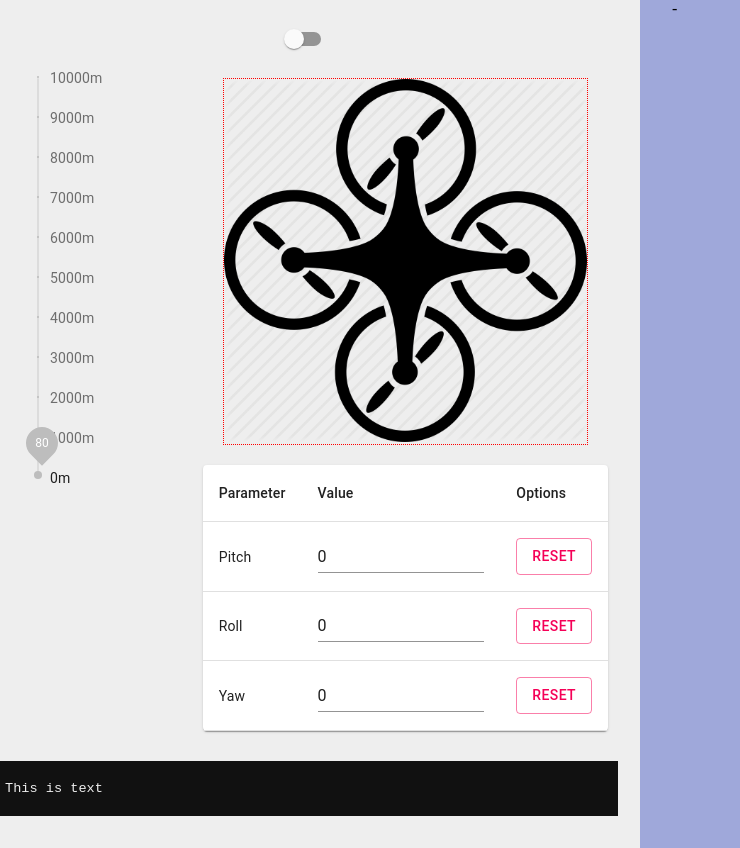
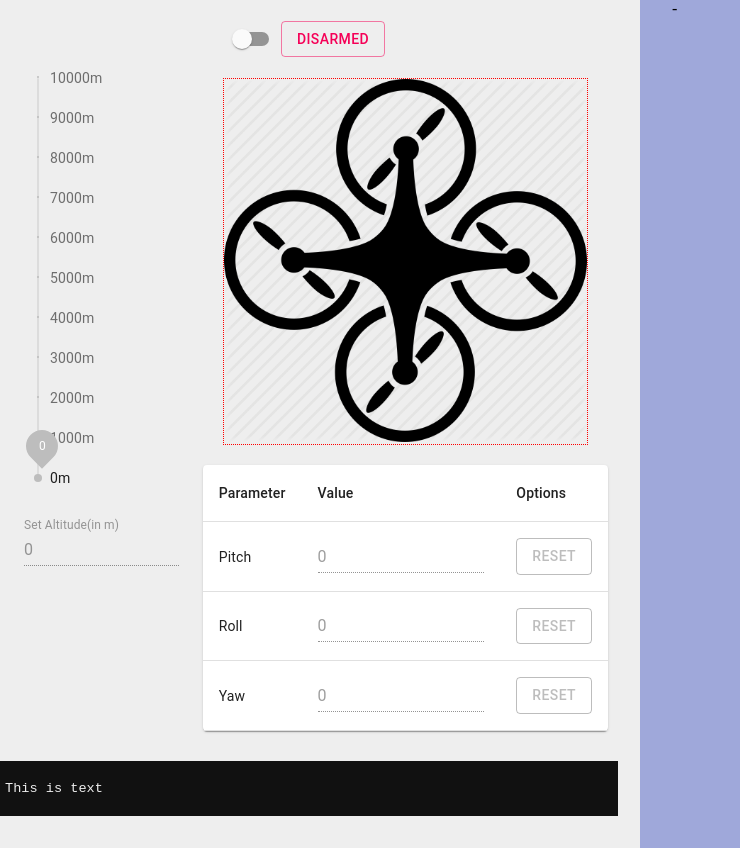
Before and after one commit to alcatraz627/MissionControl, a React app: page / in a window 1280 px wide. Shown: the top 848 px of the page, without its empty margins (0-740 px from the left). Built offline with nearby package versions, Linux system fonts and the light colour scheme; the HTML template or start-up script is replaced by a standard one.

Commit message:
More functional

```diff
--- a/src/components/Controls.jsx
+++ b/src/components/Controls.jsx
@@ -4,7 +4,7 @@
 
 import CommandLog from './CommandLog';
 
-import { Switch, Grid, Container, Slider, Input, Button } from '@material-ui/core';
+import { Switch, Grid, Container, Slider, TextField, Input, Button } from '@material-ui/core';
 import { Paper, Table, TableHead, TableRow, TableBody, TableCell } from '@material-ui/core';
 
 
@@ -22,6 +22,7 @@
     const altitudeMarks = _.range(MIN, MAX + 1, STEP).map(e => ({ value: e, label: `${e.toString()}m` }));
 
     const [armed, setArmed] = useState(false);
+    const [altitude, setAltitude] = useState(0);
 
     const [axes, setAxes] = useState({
         x: 0,
@@ -29,6 +30,14 @@
         z: 0
     })
 
+
+    const handleAltitudeChange = (event, value) => {
+        setAltitude(value);
+    }
+
+    const handleAltitudeChangeText = ({ target: { value } }) => {
+        setAltitude(Math.max(value, 0));
+    }
 
     const handleAxesUpdate = ({ target: { name, value } }) => {
         setAxes({ ...axes, [name]: parseInt(value) })
@@ -42,7 +51,8 @@
     return (
         <div>
             <div className="armBox">
-                <Switch checked={armed} onChange={() => setArmed(!armed)} value="isArmed" />
+                <Switch size="medium" color={armed ? "primary" : "secondary"} checked={armed} onChange={() => setArmed(!armed)} value="isArmed" />
+                <Button disableRipple disableFocusRipple disableTouchRipple variant={armed ? "contained" : "outlined"} color={armed ? "primary" : "secondary"}>{armed ? "Armed" : "Disarmed"}</Button>
             </div>
 
             <Grid container>
@@ -51,15 +61,21 @@
                         <div className="sliderContainer">
                             <Slider disabled={!armed} marks={altitudeMarks}
                                 defaultValue={80} min={MIN} max={MAX}
+                                value={altitude}
+                                onChange={handleAltitudeChange}
                                 // valueLabelFormat={x=>((x).toString() + 'm')}
                                 orientation="vertical" valueLabelDisplay="on" />
+                            <br />
+                            <br />
+                            <br />
+                            <TextField type="number" min="0" disabled={!armed} label="Set Altitude(in m)" value={`${altitude}`} onChange={handleAltitudeChangeText} />
                         </div>
                     </Container>
                 </Grid>
 
                 <Grid item lg={8} sm={10}>
                     <div style={{ padding: '0 20px' }}>
-                        <div className="tiltdrone" style={{transform: `rotateX(${axes.x}deg) rotateY(${axes.y}deg) rotateZ(${axes.z}deg)`}} />
+                        <div className="tiltdrone" style={{ transform: `rotateX(${axes.x}deg) rotateY(${axes.y}deg) rotateZ(${axes.z}deg)` }} />
                     </div>
                     {/* </Grid>
                 <Grid item lg={4} sm={6}> */}
@@ -77,9 +93,9 @@
                                 {_.map(AXES_DEF, (d, a) => <TableRow key={a}>
                                     <TableCell>{d}</TableCell>
                                     <TableCell>
-                                        <Input type="number" name={a} value={axes[a]} onChange={handleAxesUpdate} />
+                                        <Input disabled={!armed} type="number" name={a} value={axes[a]} onChange={handleAxesUpdate} />
                                     </TableCell>
-                                    <TableCell><Button onClick={()=>handleAxesReset(a)} variant="outlined" color="secondary">Reset</Button></TableCell>
+                                    <TableCell><Button disabled={!armed} onClick={() => handleAxesReset(a)} variant="outlined" color="secondary">Reset</Button></TableCell>
                                 </TableRow>)}
 
                             </TableBody>
```
